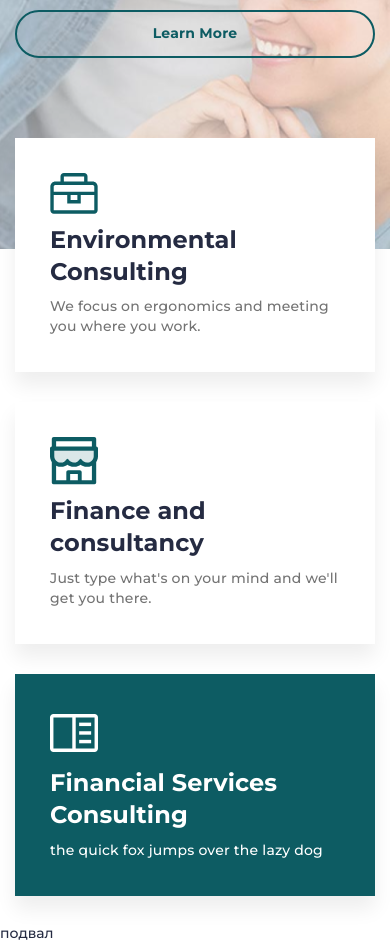
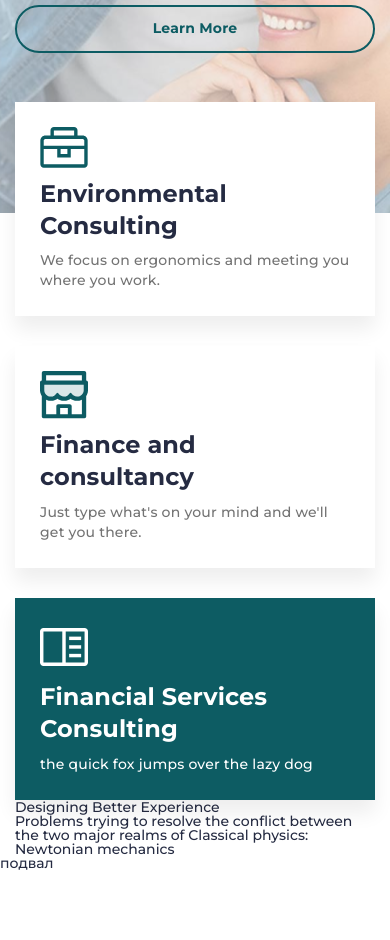
Before and after one commit to ielkina/-, a plain HTML site: page index.html in a window 390 px wide. Shown: the part 481-1421 px from the top of the page. After the commit the page ends 1351 px from the top, so only its background shows below. Drawn offline with Linux system fonts and the light colour scheme.

Commit message:
summary (required)
summary (required)

```diff
--- a/css/style.css
+++ b/css/style.css
@@ -190,6 +190,12 @@ body {
    }
 }
 
+@media (max-width: 479px) {
+   .main-block__body {
+      padding: 115px 0 160px 0;
+   }
+}
+
 /* обращение ко всем объектам первого уровня (>*)  без пробелов иначе не будет результата*/
 /* такой прием хорошо применять когда контент на странице может изменяться или удаляться */
 .main-block__body>*:not(:last-child) {
@@ -313,28 +319,37 @@ body {
 
 @media (min-width: 670px) {
    .services__body {
+      flex-wrap: wrap;
       display: flex;
-      flex-wrap: wrap;
-      margin: 0px -15px -30px;
+      margin: 0px -15px;
    }
 }
 
 .services__colum {
    flex: 0 1 33.333%;
-   margin: 0px 0px 30px 0px;
 }
 
 @media (min-width: 670px) {
    .services__colum {
       padding: 0 15px;
    }
+
+
 }
 
 @media (max-width: 992px) {
    .services__colum {
       flex: 0 1 50%;
+   }
 
+   .services__colum:last-child {
+      flex: 1 1 100%;
    }
+
+   .services__colum:not(:last-child) {
+      margin: 0px 0px 30px 0px;
+   }
+
 }
 
 .services__item {
@@ -344,6 +359,12 @@ body {
    background: #FFFFFF;
    padding: 35px;
 
+}
+
+@media (max-width: 470px) {
+   .services__item {
+      padding: 25px;
+   }
 }
 
 .services__item>*:not(:last-child) {
--- a/index.html
+++ b/index.html
@@ -97,6 +97,16 @@
 						</div>
 					</div>
 				</section>
+				<section class="page__advantage advantage">
+					<div class="advantage__container _container">
+						<div class="advantage__header header-block">
+							<h2 class="header-block__title">Designing Better Experience</h2>
+							<div class="header-block__sub-title">Problems trying to resolve the conflict between the two major
+								realms
+								of Classical physics: Newtonian mechanics </div>
+						</div>
+					</div>
+				</section>
 			</main>
 			<footer class="footer">
 				подвал
```
